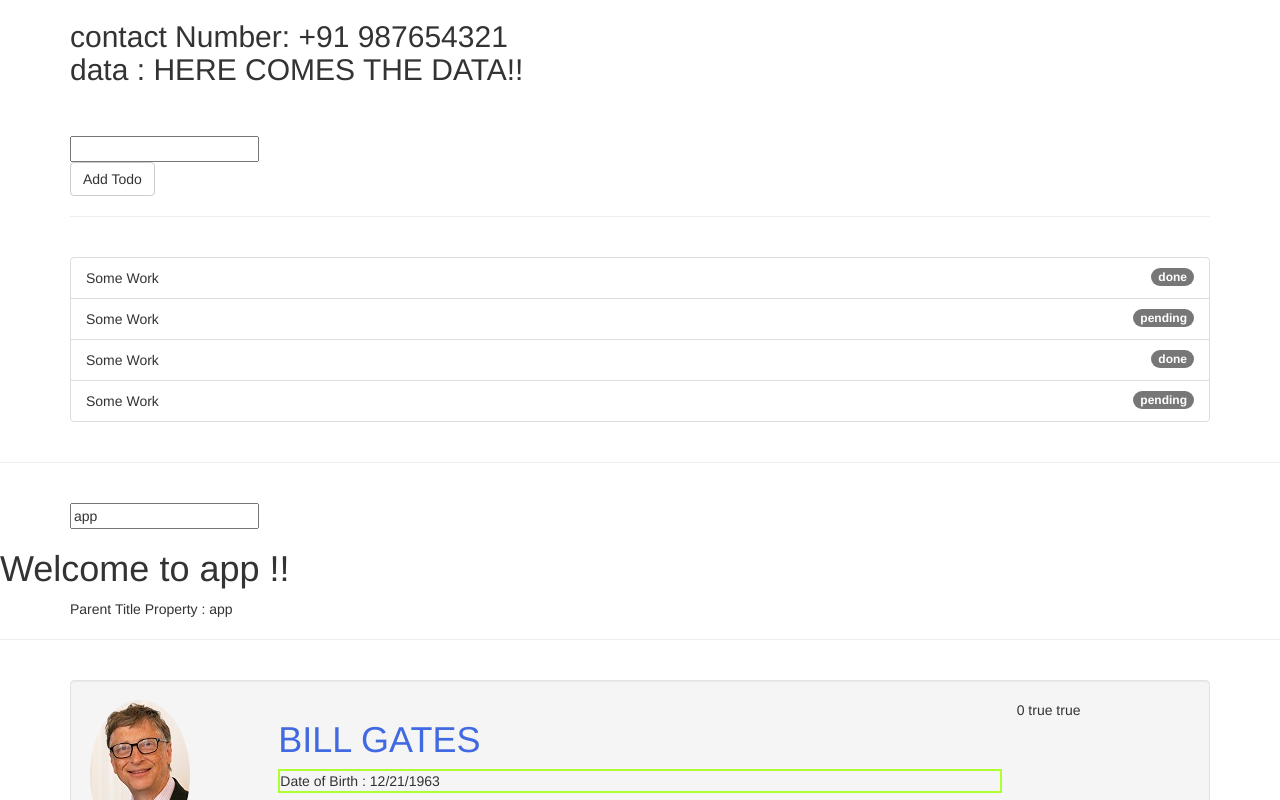
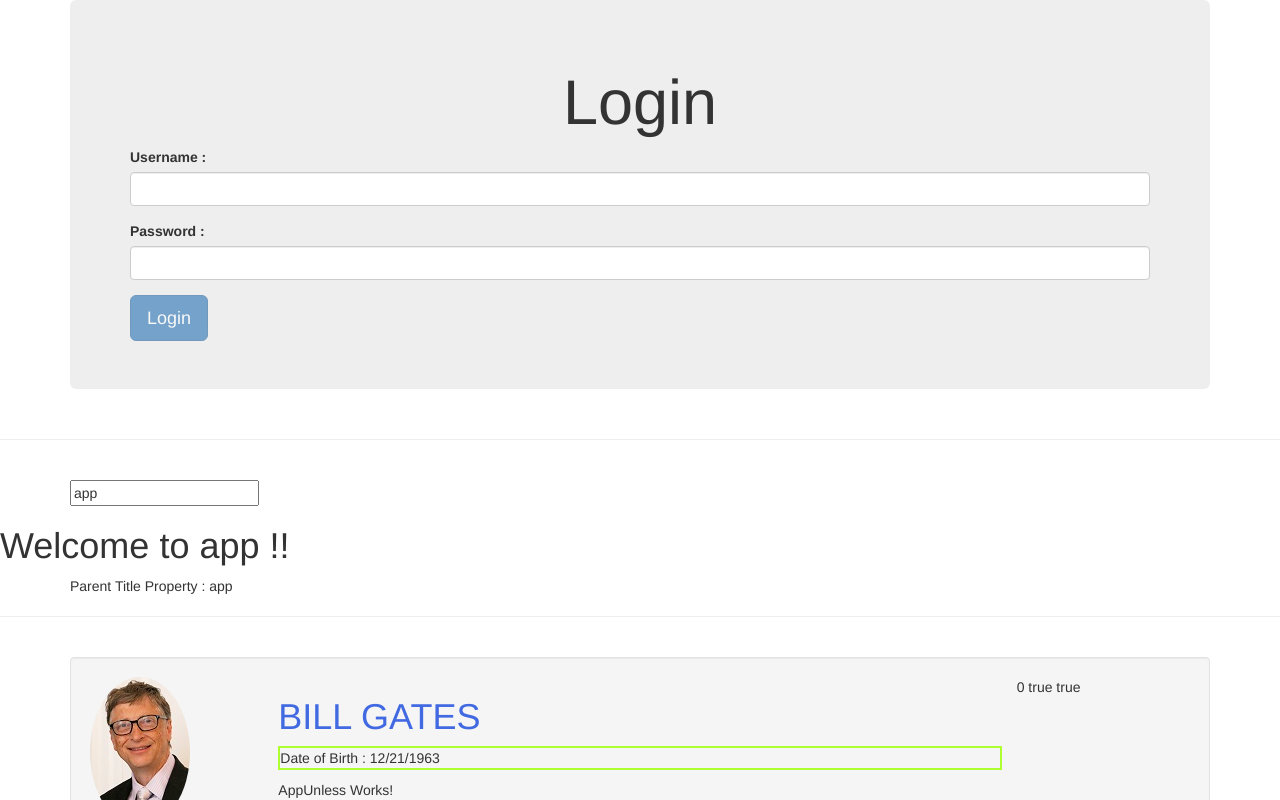
Before and after one commit to synergy2411/demo-soc-gen, an Angular app: page / in a window 1280 px wide. Shown: the top 800 px of the page. Built offline with nearby package versions, Linux system fonts and the light colour scheme.

Commit message:
template driven form added

```diff
--- a/src/app/app.component.html
+++ b/src/app/app.component.html
@@ -1,8 +1,15 @@
 <!--The content below is only a placeholder and can be replaced.-->
 
+
+<div class="container">
+  <app-login></app-login>
+</div>
+
+<!--
 <div class="container">
   <app-pipe-demo></app-pipe-demo>
-</div>
+</div> -->
+
 <hr>
 <br>
 
--- /dev/null
+++ b/src/app/auth/login/login.component.css
@@ -0,0 +1,12 @@
+.ng-invalid[type="text"].ng-dirty{
+    border-bottom:  2px red solid;
+}
+.ng-valid[type="text"].ng-dirty{
+    border-bottom: 2px green solid;
+}
+.ng-invalid[type="password"].ng-dirty{
+    border-bottom:  2px red solid;
+}
+.ng-valid[type="password"].ng-dirty{
+    border-bottom: 2px green solid;
+}
--- /dev/null
+++ b/src/app/auth/login/login.component.html
@@ -0,0 +1,24 @@
+<div class="jumbotron">
+  <h1 class="text-center"> Login </h1>
+  <form #f = "ngForm" (ngSubmit)="login(f)">
+    <div class="form-group">
+      <label for="username">Username : </label>
+      <input type="text" name="username"
+          class="form-control"
+          ngModel
+          required
+          minlength="6">
+    </div>
+    <div class="form-group">
+      <label for="password">Password : </label>
+      <input type="password" name="password"
+          class="form-control"
+          ngModel
+          required>
+    </div>
+    <button type="submit"
+      class="btn btn-primary btn-lg"
+      [disabled]="f.invalid">
+      Login </button>
+  </form>
+</div>
--- /dev/null
+++ b/src/app/auth/login/login.component.ts
@@ -0,0 +1,20 @@
+import { Component, OnInit } from '@angular/core';
+import { NgForm } from '@angular/forms';
+
+@Component({
+  selector: 'app-login',
+  templateUrl: './login.component.html',
+  styleUrls: ['./login.component.css']
+})
+export class LoginComponent implements OnInit {
+
+  login(form : NgForm){
+    console.log("Username : " + form.value.username +
+        "\nPassword : " + form.value.password);
+  }
+  constructor() { }
+
+  ngOnInit() {
+  }
+
+}
--- a/src/app/pipes/filter.pipe.ts
+++ b/src/app/pipes/filter.pipe.ts
@@ -12,7 +12,7 @@
     }
     let resultArray = [];
     for(let todo of value){
-      console.log(todo);
+      //console.log(todo);
       if(todo[status] == filteredStatus){
         resultArray.push(todo);
       }
--- a/src/app/user/user.component.ts
+++ b/src/app/user/user.component.ts
@@ -27,17 +27,17 @@
         this.myClasses.myText = true;
         this.myClasses.myBorder = false;
     }
-    ngOnInit(){
-        console.log("ngOnInit");
-    }
-    ngOnChanges(changes : SimpleChanges){
-        console.log("ngOnChanges", changes);
-    }
-    constructor(){console.log("constructor")}
-    ngDoCheck(){console.log("ngDoCheck");}
-    ngAfterContentInit(){console.log("ngAfterContentInit");}
-    ngAfterContentChecked(){console.log("ngAfterContentChecked");}
-    ngAfterViewInit(){console.log("ngAfterViewInit");}
-    ngAfterViewChecked(){console.log("ngAfterViewChecked");}
-    ngOnDestroy(){console.log("ngOnDestroy");}
+    // ngOnInit(){
+    //     console.log("ngOnInit");
+    // }
+    // ngOnChanges(changes : SimpleChanges){
+    //     console.log("ngOnChanges", changes);
+    // }
+    // constructor(){console.log("constructor")}
+    // ngDoCheck(){console.log("ngDoCheck");}
+    // ngAfterContentInit(){console.log("ngAfterContentInit");}
+    // ngAfterContentChecked(){console.log("ngAfterContentChecked");}
+    // ngAfterViewInit(){console.log("ngAfterViewInit");}
+    // ngAfterViewChecked(){console.log("ngAfterViewChecked");}
+    // ngOnDestroy(){console.log("ngOnDestroy");}
 }
```
Also changed, not shown: src/app/app.module.ts (+7 -1 lines).
